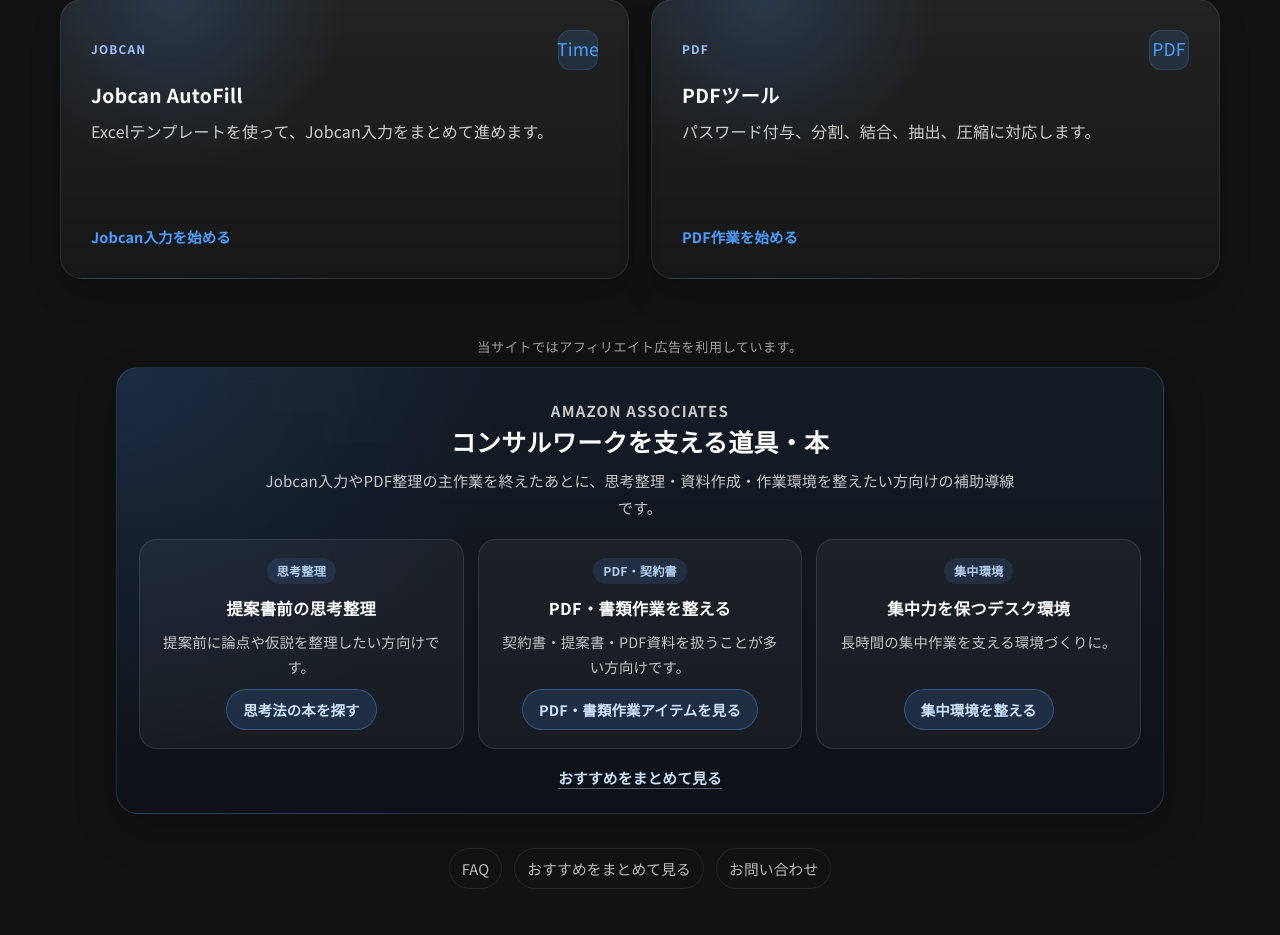
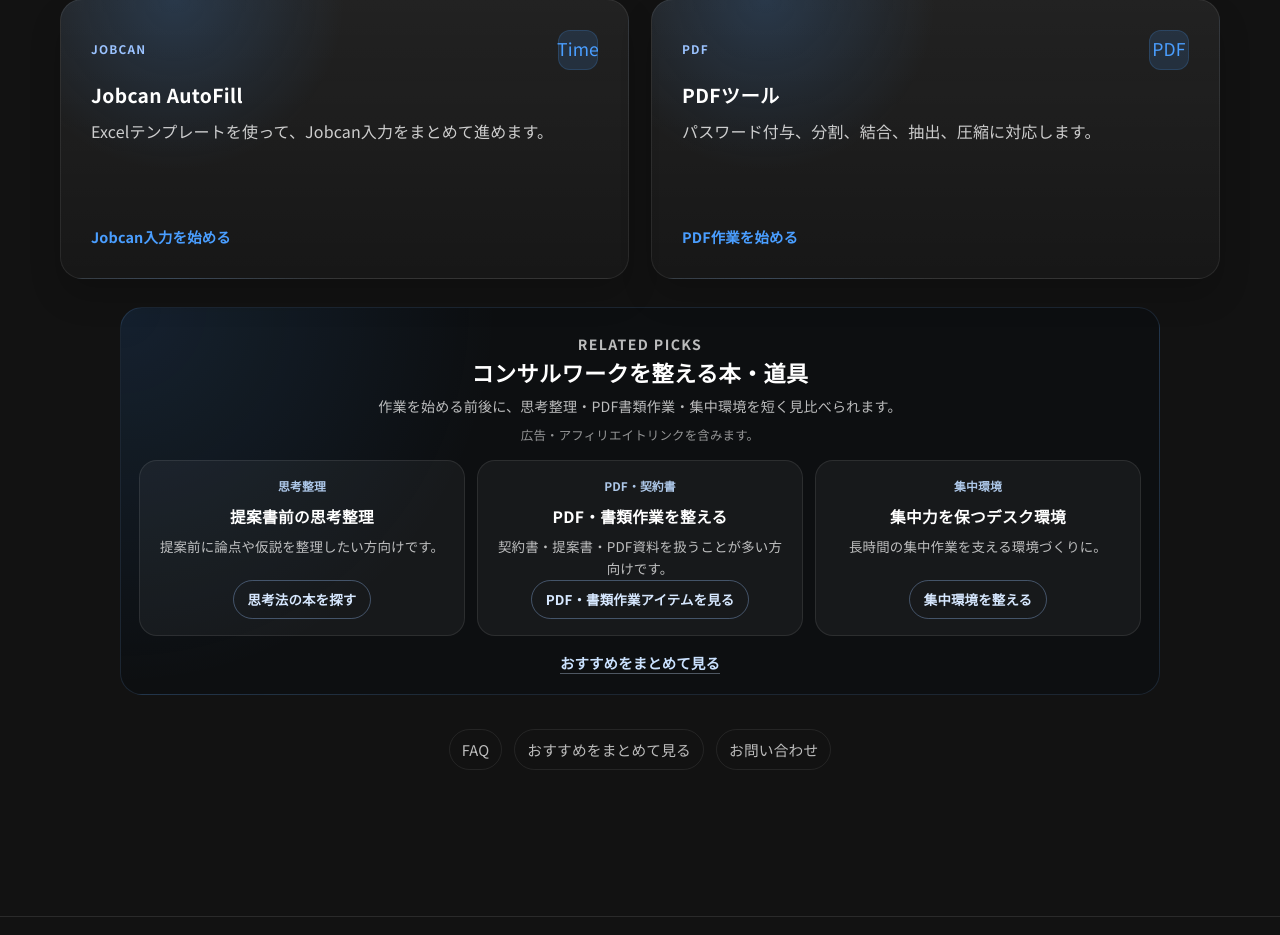
Before and after one commit to RikuTerayama/jobcan_automation, a Flask app: page / in a window 1280 px wide. Shown: the part 602-1537 px from the top of the page. Run offline with Flask 3, Linux system fonts and the light colour scheme.

Commit message:
feat: add contextual affiliate placements for CTR

```diff
--- a/static/css/common.css
+++ b/static/css/common.css
@@ -708,6 +708,132 @@
     color: #ffffff;
     border-color: rgba(255, 255, 255, 0.54);
     text-decoration: none;
+}
+
+.affiliate-context-panel {
+    width: min(100%, 1040px);
+    margin: 28px auto;
+    padding: 18px;
+    border: 1px solid rgba(122, 183, 255, 0.14);
+    border-radius: 22px;
+    background:
+        radial-gradient(circle at top left, rgba(74, 158, 255, 0.13), transparent 34%),
+        rgba(8, 12, 18, 0.44);
+}
+
+.affiliate-context-panel__header {
+    max-width: 760px;
+    margin: 0 auto 14px;
+    text-align: center;
+}
+
+.affiliate-context-panel__eyebrow {
+    margin: 0 0 5px;
+    color: rgba(190, 218, 255, 0.76);
+    font-size: 0.72rem;
+    font-weight: 700;
+    letter-spacing: 0.1em;
+    text-transform: uppercase;
+}
+
+.affiliate-context-panel__header h2 {
+    margin: 0;
+    color: var(--color-text-primary);
+    font-size: clamp(1.08rem, 2vw, 1.38rem);
+    line-height: 1.45;
+}
+
+.affiliate-context-panel__header p {
+    margin: 7px auto 0;
+    color: rgba(255, 255, 255, 0.72);
+    font-size: 0.88rem;
+    line-height: 1.65;
+}
+
+.affiliate-context-panel__disclosure {
+    color: rgba(255, 255, 255, 0.56) !important;
+    font-size: 0.78rem !important;
+}
+
+.affiliate-context-panel__grid {
+    display: grid;
+    grid-template-columns: repeat(3, minmax(0, 1fr));
+    gap: 12px;
+}
+
+.affiliate-context-panel__grid--a8 {
+    margin-top: 12px;
+}
+
+.affiliate-context-card {
+    display: flex;
+    flex-direction: column;
+    align-items: center;
+    min-height: 170px;
+    padding: 16px;
+    border: 1px solid rgba(255, 255, 255, 0.09);
+    border-radius: 18px;
+    background: rgba(255, 255, 255, 0.045);
+    text-align: center;
+}
+
+.affiliate-context-card__label {
+    color: rgba(190, 218, 255, 0.9);
+    font-size: 0.74rem;
+    font-weight: 800;
+}
+
+.affiliate-context-card h3 {
+    margin: 10px 0 7px;
+    color: var(--color-text-primary);
+    font-size: 0.98rem;
+    line-height: 1.45;
+}
+
+.affiliate-context-card p {
+    margin: 0;
+    color: rgba(255, 255, 255, 0.72);
+    font-size: 0.84rem;
+    line-height: 1.65;
+}
+
+.affiliate-context-card__cta {
+    display: inline-flex;
+    align-items: center;
+    justify-content: center;
+    margin-top: auto;
+    min-height: 34px;
+    padding: 8px 14px;
+    border: 1px solid rgba(155, 195, 255, 0.34);
+    border-radius: 999px;
+    color: #d7e8ff;
+    font-size: 0.84rem;
+    font-weight: 800;
+    text-decoration: none;
+}
+
+.affiliate-context-card__cta:hover {
+    border-color: rgba(255, 255, 255, 0.55);
+    color: #ffffff;
+    text-decoration: none;
+}
+
+.affiliate-context-panel__more {
+    margin: 14px auto 0;
+    text-align: center;
+}
+
+.affiliate-context-panel__more a {
+    color: #cbe2ff;
+    font-size: 0.9rem;
+    font-weight: 700;
+    text-decoration: none;
+    border-bottom: 1px solid rgba(203, 226, 255, 0.34);
+}
+
+.affiliate-context-panel__more a:hover {
+    color: #ffffff;
+    border-bottom-color: rgba(255, 255, 255, 0.65);
 }
 
 .recommend-shell {
@@ -2028,6 +2154,20 @@
         min-height: 0;
     }
 
+    .affiliate-context-panel {
+        margin: 22px auto;
+        padding: 15px;
+        border-radius: 18px;
+    }
+
+    .affiliate-context-panel__grid {
+        grid-template-columns: 1fr;
+    }
+
+    .affiliate-context-card {
+        min-height: 0;
+    }
+
     .recommend-shell {
         padding: 36px 14px 8px;
     }
@@ -2044,7 +2184,8 @@
 
 @media (min-width: 768px) and (max-width: 1024px) {
     .amazon-lite-grid,
-    .a8-lite-grid {
+    .a8-lite-grid,
+    .affiliate-context-panel__grid {
         grid-template-columns: repeat(2, minmax(0, 1fr));
     }
 }
--- a/templates/autofill_flow.html
+++ b/templates/autofill_flow.html
@@ -127,11 +127,12 @@
             <p><a href="/faq" style="color:#9bc3ff;">FAQで確認する</a></p>
         </section>
 
-        {% with amazon_section_key='autofill', amazon_section_show_disclosure=true %}
-            {% include 'includes/amazon_lightweight_section.html' %}
+        {% with affiliate_panel_key='autofill', affiliate_panel_placement='autofill-inline', affiliate_panel_title='入力後の作業に戻りやすくする本・道具', affiliate_panel_lead='Jobcan入力を終えたあと、集中環境・リモート作業・思考整理に戻りたい方向けの補助導線です。' %}
+            {% include 'includes/affiliate_context_panel.html' %}
         {% endwith %}
         {% set affiliate_disclosure_rendered = true %}
         {% set affiliate_upper_amazon_rendered = true %}
+        {% set affiliate_mid_amazon_rendered = true %}
     </main>
     {% include 'includes/related_tools.html' %}
     {% include 'includes/footer.html' %}
--- /dev/null
+++ b/templates/includes/affiliate_context_panel.html
@@ -0,0 +1,78 @@
+{% set panel_key = affiliate_panel_key|default('home') %}
+{% set panel_section = amazon_lightweight_sections.get(panel_key) if amazon_lightweight_sections is defined and amazon_lightweight_sections else none %}
+{% set panel_items = panel_section['items'] if panel_section and 'items' in panel_section else [] %}
+{% set panel_a8_section = a8_lightweight_sections.get(panel_key) if a8_lightweight_sections is defined and a8_lightweight_sections else none %}
+{% set panel_a8_items = panel_a8_section['items'] if panel_a8_section and 'items' in panel_a8_section else [] %}
+{% set panel_placement = affiliate_panel_placement|default(panel_key ~ '-inline') %}
+{% set panel_title = affiliate_panel_title|default(panel_section.title if panel_section else '作業を支える本・道具') %}
+{% set panel_lead = affiliate_panel_lead|default(panel_section.lead if panel_section else '') %}
+{% if panel_items or panel_a8_items %}
+<section class="affiliate-context-panel affiliate-context-panel--{{ panel_key }}" aria-label="{{ panel_title }}">
+    <div class="affiliate-context-panel__header">
+        <p class="affiliate-context-panel__eyebrow">Related picks</p>
+        <h2>{{ panel_title }}</h2>
+        {% if panel_lead %}
+        <p>{{ panel_lead }}</p>
+        {% endif %}
+        <p class="affiliate-context-panel__disclosure">広告・アフィリエイトリンクを含みます。</p>
+    </div>
+
+    {% if panel_items %}
+    <div class="affiliate-context-panel__grid" role="list" aria-label="Amazon Associates">
+        {% for item in panel_items[:3] %}
+        <article class="affiliate-context-card" role="listitem">
+            <span class="affiliate-context-card__label">{{ item.category_label }}</span>
+            <h3>{{ item.title }}</h3>
+            {% if item.description %}
+            <p>{{ item.description }}</p>
+            {% endif %}
+            <a
+                href="{{ item.url }}"
+                target="_blank"
+                rel="nofollow sponsored noopener"
+                class="affiliate-context-card__cta"
+                data-affiliate-network="amazon"
+                data-affiliate-category="{{ item.category_label }}"
+                data-affiliate-placement="{{ panel_placement }}"
+                data-affiliate-cta="{{ item.cta|default('Amazonで探す') }}"
+            >
+                {{ item.cta|default('Amazonで探す') }}
+            </a>
+        </article>
+        {% endfor %}
+    </div>
+    {% endif %}
+
+    {% if panel_a8_items %}
+    <div class="affiliate-context-panel__grid affiliate-context-panel__grid--a8" role="list" aria-label="A8.net提携サービス">
+        {% for item in panel_a8_items[:3] %}
+        <article class="affiliate-context-card affiliate-context-card--a8" role="listitem">
+            <span class="affiliate-context-card__label">{{ item.category_label }}</span>
+            <h3>{{ item.title }}</h3>
+            {% if item.description %}
+            <p>{{ item.description }}</p>
+            {% endif %}
+            <a
+                href="{{ item.url }}"
+                target="_blank"
+                rel="nofollow sponsored noopener"
+                class="affiliate-context-card__cta"
+                data-affiliate-network="a8"
+                data-affiliate-category="{{ item.category_label }}"
+                data-affiliate-placement="{{ panel_placement }}"
+                data-affiliate-cta="{{ item.cta|default('詳しく見る') }}"
+            >
+                {{ item.cta|default('詳しく見る') }}
+            </a>
+        </article>
+        {% endfor %}
+    </div>
+    {% endif %}
+
+    {% if panel_section and panel_section.more_path and panel_section.more_label %}
+    <p class="affiliate-context-panel__more">
+        <a href="{{ panel_section.more_path }}">{{ panel_section.more_label }}</a>
+    </p>
+    {% endif %}
+</section>
+{% endif %}
--- a/templates/landing_v2.html
+++ b/templates/landing_v2.html
@@ -47,16 +47,12 @@
             </div>
         </section>
 
-        {% with amazon_section_key='home', amazon_section_show_disclosure=true %}
-            {% include 'includes/amazon_lightweight_section.html' %}
+        {% with affiliate_panel_key='home', affiliate_panel_placement='top-inline', affiliate_panel_title='コンサルワークを整える本・道具', affiliate_panel_lead='作業を始める前後に、思考整理・PDF書類作業・集中環境を短く見比べられます。' %}
+            {% include 'includes/affiliate_context_panel.html' %}
         {% endwith %}
         {% set affiliate_disclosure_rendered = true %}
         {% set affiliate_upper_amazon_rendered = true %}
         {% set affiliate_mid_amazon_rendered = true %}
-
-        {% with a8_section_key='home' %}
-            {% include 'includes/a8_lightweight_section.html' %}
-        {% endwith %}
         {% set affiliate_rakuten_rendered = true %}
         {% set affiliate_a8_rendered = true %}
 
--- a/templates/tools/pdf_flow.html
+++ b/templates/tools/pdf_flow.html
@@ -214,11 +214,12 @@
             </ul>
         </section>
 
-        {% with amazon_section_key='pdf', amazon_section_show_disclosure=true %}
-            {% include 'includes/amazon_lightweight_section.html' %}
+        {% with affiliate_panel_key='pdf', affiliate_panel_placement='pdf-inline', affiliate_panel_title='PDF・書類作業を整える本・道具', affiliate_panel_lead='PDF操作のあとに、契約書・提案書・資料作業まわりを整えたい方向けの補助導線です。' %}
+            {% include 'includes/affiliate_context_panel.html' %}
         {% endwith %}
         {% set affiliate_disclosure_rendered = true %}
         {% set affiliate_upper_amazon_rendered = true %}
+        {% set affiliate_mid_amazon_rendered = true %}
     </main>
     {% include 'includes/related_tools.html' %}
     {% include 'includes/footer.html' %}
```
Also changed, not shown: scripts/adsense_preflight.py (+6 -1 lines), scripts/smoke_test.py (+10 -2 lines), README.md.
